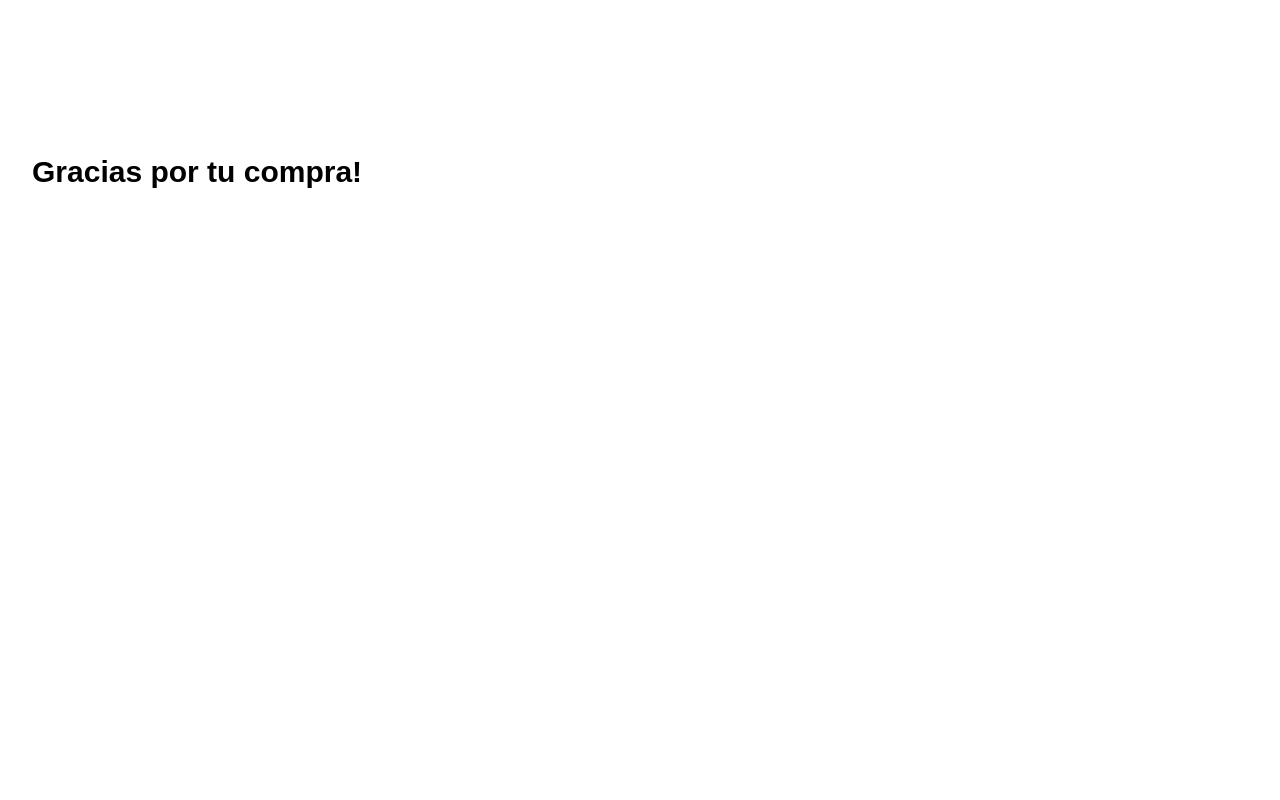
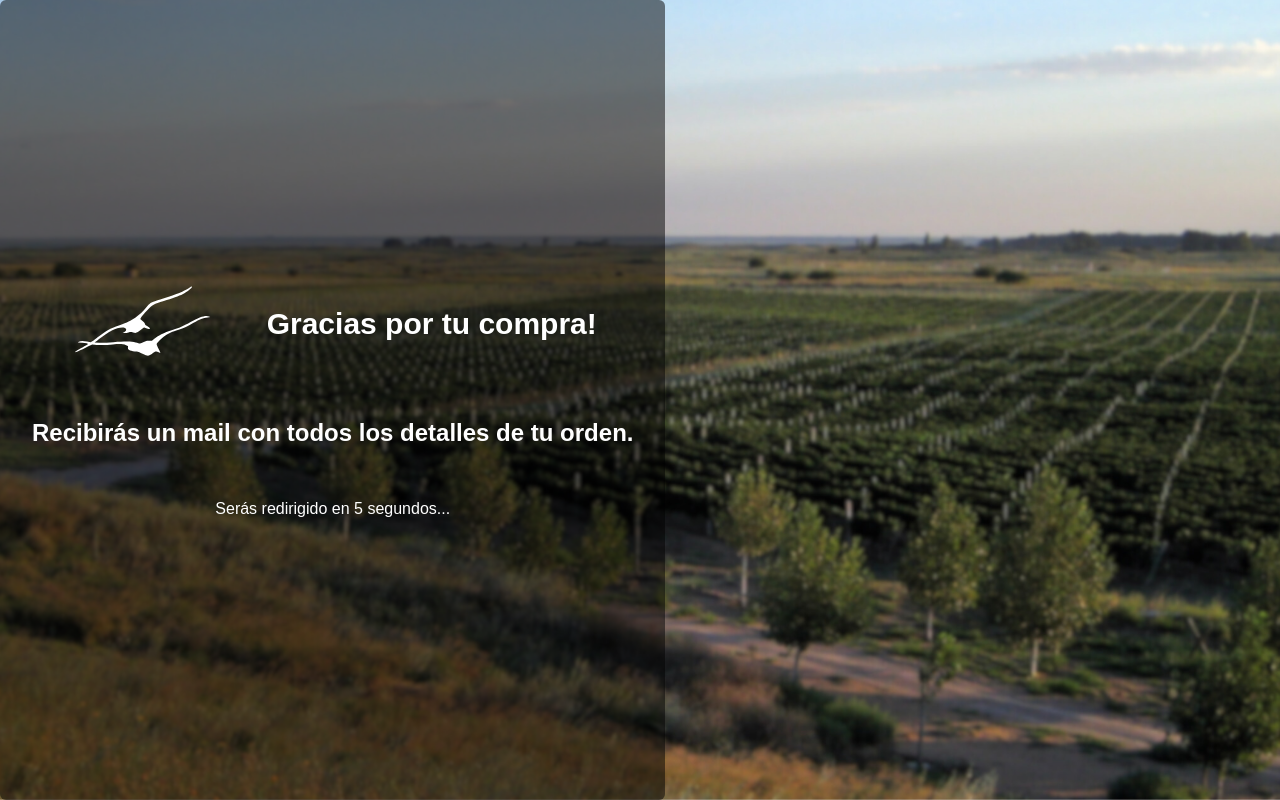
Before and after one commit to pacodinucci/front-bodega, a Next.js app: page /purchase in a window 1280 px wide. Built offline with nearby package versions, Linux system fonts and the light colour scheme; a web font is replaced by a local one.

Commit message:
purchase page update

```diff
--- a/app/(routes)/purchase/page.tsx
+++ b/app/(routes)/purchase/page.tsx
@@ -13,17 +13,42 @@ const PurchasePage = () => {
     const searchParams = useSearchParams();
     const removeAll = useCart((state) => state.removeAll);
     const [isMounted, setIsMounted] = useState(false);
+    const [countdown, setCountdown] = useState(10);
+    const [redirect, setRedirect] = useState(false);
 
     useEffect(() => {
         setIsMounted(true);
     }, []);
 
     useEffect(() => {
-        if(searchParams.get("success")) {
+        if (searchParams.get("success")) {
             toast.success("Pago completado.")
             removeAll();
         }
     }, [])
+
+    useEffect(() => {
+        // Si countdown llega a 0, activar la redirección y detener el temporizador
+        if (countdown === 0) {
+            setRedirect(true);
+            return;
+        }
+
+        // Temporizador para disminuir el contador cada segundo
+        const timer = setTimeout(() => {
+            setCountdown(countdown - 1);
+        }, 1000);
+
+        // Limpieza del temporizador
+        return () => clearTimeout(timer);
+    }, [countdown]);
+
+    // Redirigir cuando redirect es true
+    useEffect(() => {
+        if (redirect) {
+            window.location.href = '/'; // Cambia esto por tu ruta de inicio
+        }
+    }, [redirect]);
 
     if (!isMounted) {
         return null;
@@ -32,14 +57,20 @@ const PurchasePage = () => {
     return (
         <div className="bg-white">
             <Container>
-                <div className="px-4 py-16 sm:px-6 lg:px-8">
+                <div className="absolute left-0 top-0 flex w-screen h-screen bg-purchase bg-cover">
+                    <div className="flex flex-col gap-12 justify-center items-center rounded-md px-4 py-16 bg-black bg-opacity-50 sm:px-6 lg:px-8">
+                        <div className="flex items-center gap-12">
                             <Image
                                 src="/logogaviotas.svg"
                                 alt="Logo gaviotas"
                                 width={150}
                                 height={0}
                             />
-                    <h1 className="text-3xl font-bold text-black">Gracias por tu compra!</h1>
+                            <h1 className="text-3xl font-bold text-white">Gracias por tu compra!</h1>
+                        </div>
+                        <h3 className="text-2xl font-semibold text-white">Recibirás un mail con todos los detalles de tu orden.</h3>
+                        <p className="text-white">Serás redirigido en {countdown} segundos...</p>
+                    </div>
                 </div>
             </Container>
         </div>
--- a/tailwind.config.ts
+++ b/tailwind.config.ts
@@ -16,7 +16,8 @@ const config: Config = {
         'gradient-radial': 'radial-gradient(var(--tw-gradient-stops))',
         'gradient-conic':
           'conic-gradient(from 180deg at 50% 50%, var(--tw-gradient-stops))',
-        'landing': 'url(../public/brotesfinalw.webp)'
+        'landing': 'url(../public/brotesfinalw.webp)',
+        'purchase': 'url(../public/purchasebg.png)'
       },
     },
   },
```
Also changed, not shown: public/purchasebg.png (added). Lines whose indentation alone changed are shown as unchanged.
